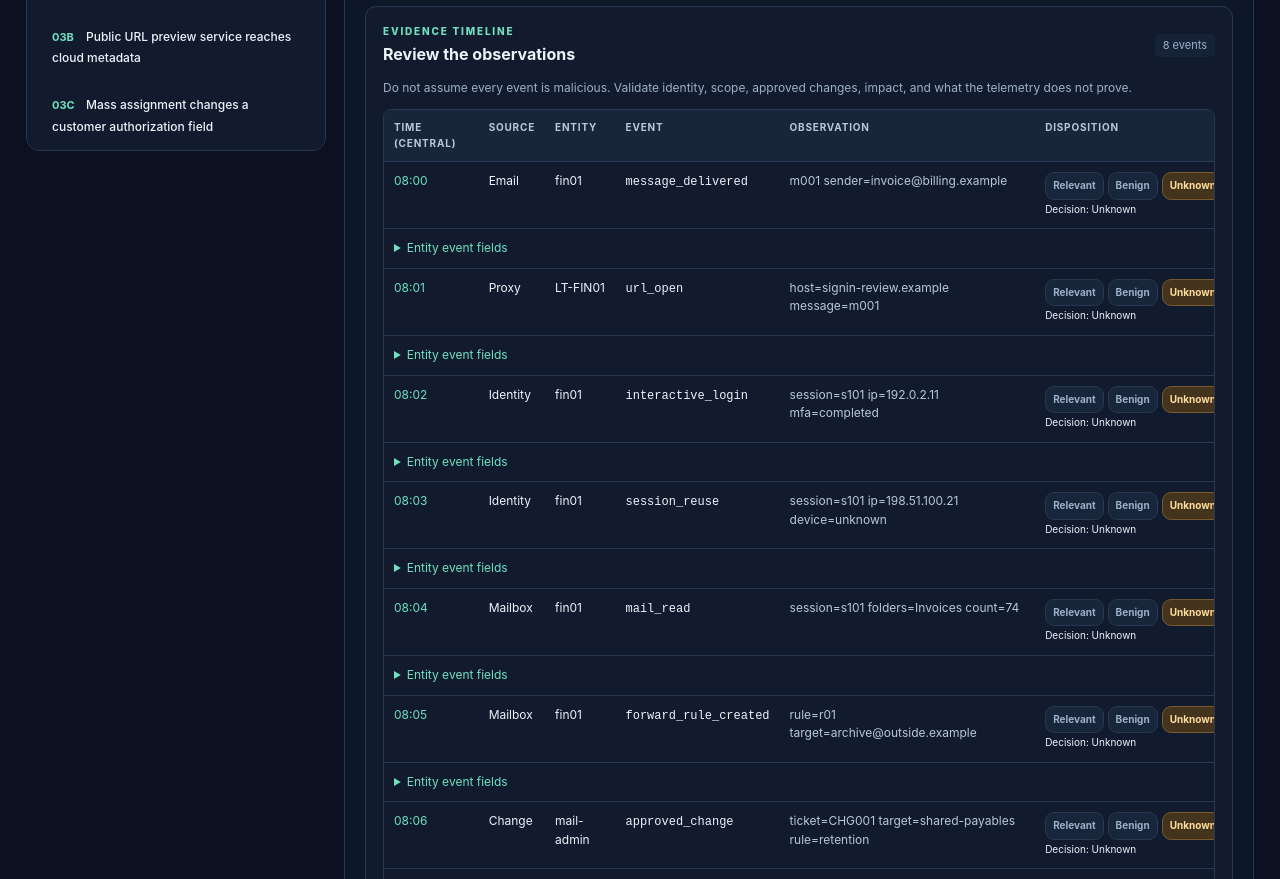
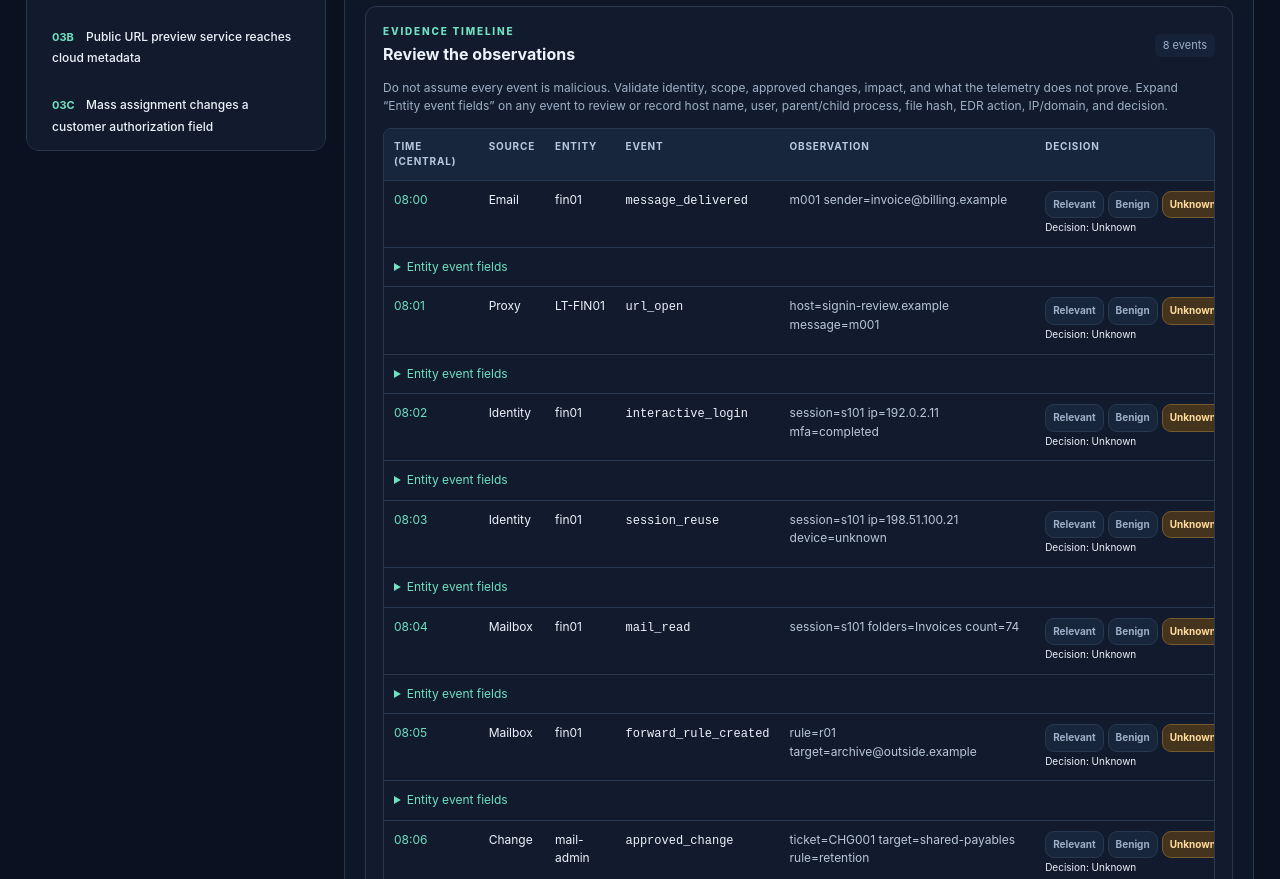
Before and after one commit to fritznkwenchi/Cyber-Threat-response, a plain HTML site: page index.html in a window 1280 px wide. Shown: the part 898-1777 px from the top of the page. Drawn offline with Linux system fonts and the light colour scheme.

Commit message:
Document structured entity event fields in timeline

```diff
--- a/index.html
+++ b/index.html
@@ -41,8 +41,8 @@
       <dl class="metadata"><dt>Response lead</dt><dd id="lead"></dd><dt>Initial priority</dt><dd id="priorityText"></dd><dt>Evidence handling</dt><dd>Scenario timeline uses Central Time (America/Chicago). Preserve source timestamps and timezone when recording real evidence.</dd><dt>Environment</dt><dd>Simulated, isolated, no production actions.</dd></dl></article>
     </div>
     <article class="panel evidence-panel"><div class="panel-title"><div><p class="eyebrow">EVIDENCE TIMELINE</p><h3>Review the observations</h3></div><span id="eventCount" class="count">8 events</span></div>
-      <p class="muted">Do not assume every event is malicious. Validate identity, scope, approved changes, impact, and what the telemetry does not prove.</p>
-      <div class="table-wrap"><table><thead><tr><th>Time (Central)</th><th>Source</th><th>Entity</th><th>Event</th><th>Observation</th><th>Disposition</th></tr></thead><tbody id="evidenceRows"></tbody></table></div>
+      <p class="muted">Do not assume every event is malicious. Validate identity, scope, approved changes, impact, and what the telemetry does not prove. Expand “Entity event fields” on any event to review or record host name, user, parent/child process, file hash, EDR action, IP/domain, and decision.</p>
+      <div class="table-wrap"><table><thead><tr><th>Time (Central)</th><th>Source</th><th>Entity</th><th>Event</th><th>Observation</th><th>Decision</th></tr></thead><tbody id="evidenceRows"></tbody></table></div>
       <p id="sourceNote" class="source-note"></p>
     </article>
   </section>
```
